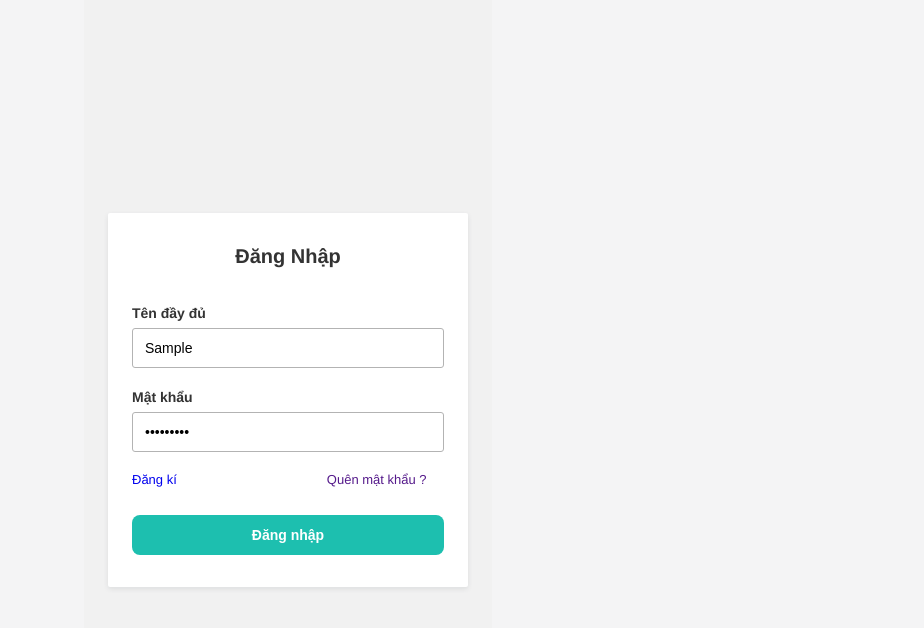
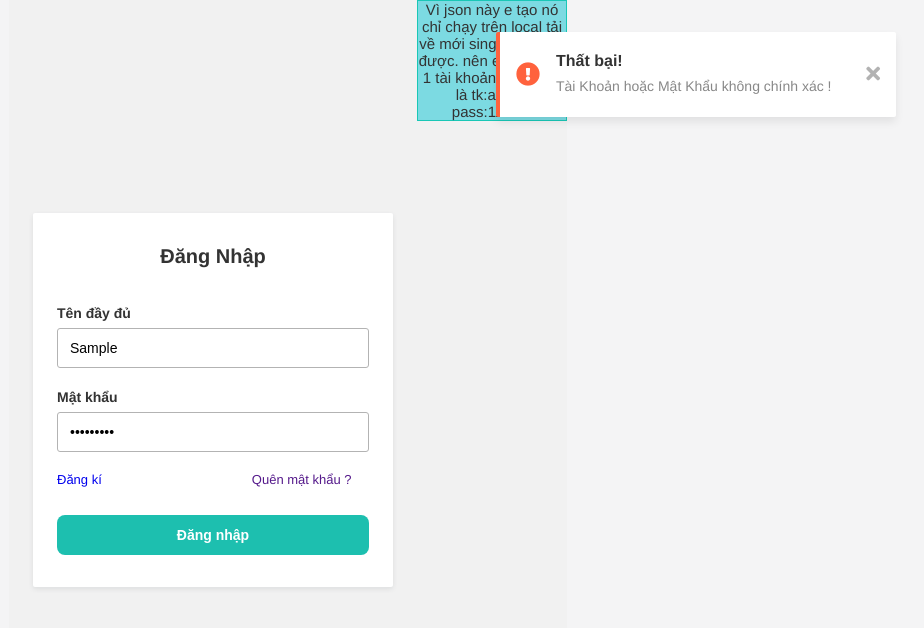
Before and after one commit to kimbau910/WedComic, a plain HTML site: page html/login.html in a window 1280 px wide. Both pictures are taken after typing "Sample", "Sample123" into the empty fields and a click on the button "Đăng nhập". Shown: the whole page, without its empty margins (352-1276 px from the left). Drawn offline with Linux system fonts and the light colour scheme; no server answers.

Commit message:
them tk admin

```diff
--- a/css/singin_login.css
+++ b/css/singin_login.css
@@ -133,3 +133,12 @@
   .space{
     width: 150px;
   }
+
+  .box{
+    background-color: #7cdae2;
+    height: fit-content;
+    width: 150px;
+    border:1px solid #1ac7b6;
+    text-align: center;
+    font-size: 15px;
+  }
--- a/html/login.html
+++ b/html/login.html
@@ -10,6 +10,7 @@
     crossorigin="anonymous" />
   <link rel="stylesheet" href="/css/singin_login.css">
   <link rel="stylesheet" href="/css/Notification.css">
+
   <title>Form Validation</title>
 
 </head>
@@ -41,18 +42,52 @@
         </div>
       </div>
 
-      <button class="form-submit">Đăng nhập</button>
+      <button class="form-submit" onclick="defaultacc()">Đăng nhập</button>
     </form>
 
+    <div class="box">
+      Vì json này e tạo nó chỉ chạy trên local tải về mới singin , singup được.
+      nên e cung cấp 1 tài khoản mặc định là
+      tk:admin
+      pass:111111
+    </div>
   </div>
 
   <script src="/js/singup_login.js"></script>
   <script src="/js/Notification.js"></script>
+
   <script>
+
+const usernamee = document.getElementById("fullname");
+    const passwordd = document.getElementById("password");
+      const useradmin = "admin"
+      const passadmin = 111111
+      function defaultacc(){
+        if (useradmin == usernamee.value && passadmin == passwordd.value) {
+          toast({
+            title: "Thành công!",
+            message: "Bạn đã đăng nhập thành công!",
+            type: "success",
+            duration: 5000
+          });
+          setTimeout(function () {
+            window.location.pathname = "index.html";
+          }, 2000);
+        }
+        else {
+          toast({
+            title: "Thất bại!",
+            message: "Tài Khoản hoặc Mật Khẩu không chính xác !",
+            type: "error",
+            duration: 5000
+          });
+        }
+      }
 
     let apiUser = "http://localhost:3000/user";
     const username = document.getElementById("fullname");
     const password = document.getElementById("password");
+
     var form = new Validator('#register-form')
     const getUser = async () => {
       const response = await fetch(apiUser);
@@ -73,18 +108,19 @@
             duration: 5000
           });
           setTimeout(function () {
-            window.location.href = "main.html";
+            window.location.pathname = "index.html";
           }, 2000);
         }
 
-        else {
-          toast({
-            title: "Thất bại!",
-            message: "Tài Khoản hoặc Mật Khẩu không chính xác !",
-            type: "error",
-            duration: 5000
-          });
-        }
+
+        // else {
+        //   toast({
+        //     title: "Thất bại!",
+        //     message: "Tài Khoản hoặc Mật Khẩu không chính xác !",
+        //     type: "error",
+        //     duration: 5000
+        //   });
+        // }
       });
     }
 
```
